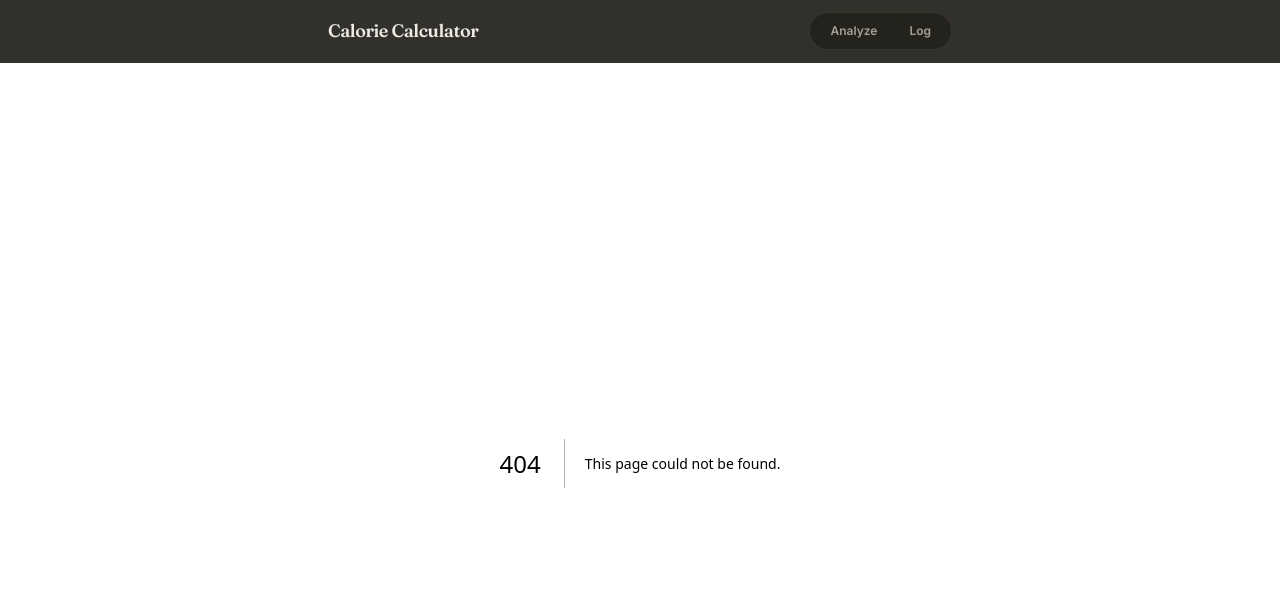
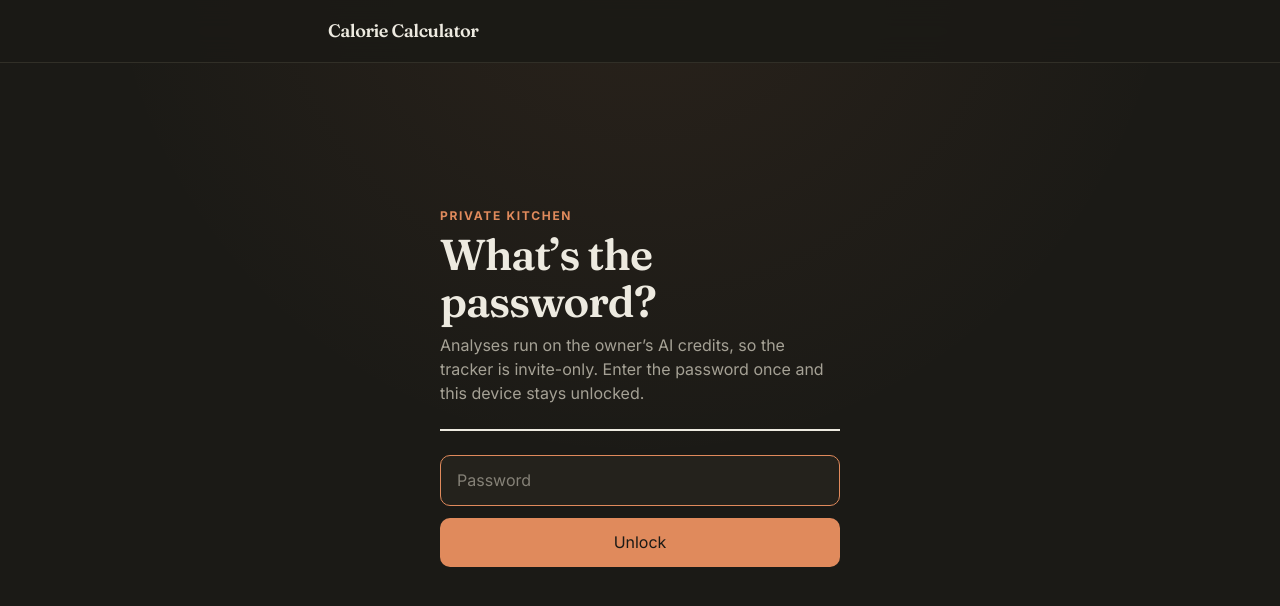
Before and after one commit to anton-yankov/calorie-calculator, a Next.js app: page /login in a window 1280 px wide. Before the commit this address had no page. Shown: the top 606 px of the page. Built offline with nearby package versions, Linux system fonts and the light colour scheme.

Commit message:
Replace Basic Auth with cookie-based login gate
- Add password login page and server action
- Store a hashed auth cookie for persistent access
- Redirect locked visitors and hide navigation tabs on login

```diff
--- a/src/app/globals.css
+++ b/src/app/globals.css
@@ -85,6 +85,14 @@ label[for] {
   outline-offset: 3px;
 }
 
+/* Text fields signal focus with their accent border (focus:border-accent) —
+   this unlayered outline would otherwise beat their focus:outline-none
+   utility and draw a second ring around them */
+input:focus-visible,
+textarea:focus-visible {
+  outline: none;
+}
+
 /* Skeleton shimmer: a directional highlight sweeping across ghost bars.
    The card frame stays completely still — only the bars carry motion. */
 @keyframes shimmer {
--- /dev/null
+++ b/src/app/login/LoginForm.tsx
@@ -0,0 +1,44 @@
+"use client";
+
+import { useActionState } from "react";
+import { Spinner } from "@/components/loaders";
+import { login } from "./actions";
+
+export function LoginForm() {
+  const [state, formAction, pending] = useActionState(login, null);
+
+  return (
+    <form action={formAction} className="flex flex-col gap-3">
+      <label htmlFor="password" className="sr-only">
+        Password
+      </label>
+      <input
+        id="password"
+        name="password"
+        type="password"
+        required
+        autoFocus
+        autoComplete="current-password"
+        placeholder="Password"
+        className="rounded-panel border border-line bg-surface px-4 py-3 text-foreground placeholder:text-muted/75 transition-colors focus:border-accent focus:outline-none"
+      />
+
+      <button
+        type="submit"
+        disabled={pending}
+        className="flex items-center justify-center gap-2 rounded-panel bg-accent px-4 py-3 font-semibold text-background transition duration-200 hover:-translate-y-0.5 hover:brightness-110 disabled:translate-y-0 disabled:cursor-not-allowed disabled:opacity-40"
+      >
+        {pending && <Spinner />}
+        {pending ? "Checking…" : "Unlock"}
+      </button>
+
+      <p aria-live="polite" className="min-h-5 text-sm text-danger">
+        {state?.error && (
+          <span className="block rounded-panel border-l-4 border-danger bg-danger-soft px-4 py-3">
+            {state.error}
+          </span>
+        )}
+      </p>
+    </form>
+  );
+}
--- /dev/null
+++ b/src/app/login/actions.ts
@@ -0,0 +1,27 @@
+"use server";
+
+import { cookies } from "next/headers";
+import { redirect } from "next/navigation";
+import { AUTH_COOKIE, authTokenFor } from "@/lib/auth";
+
+export type LoginState = { error: string } | null;
+
+export async function login(_prev: LoginState, formData: FormData): Promise<LoginState> {
+  const password = process.env.SITE_PASSWORD;
+  // Gate is off (e.g. local dev) — nothing to check
+  if (!password) redirect("/");
+
+  const submitted = formData.get("password");
+  if (typeof submitted !== "string" || submitted !== password) {
+    return { error: "That’s not it — check the password and try again." };
+  }
+
+  (await cookies()).set(AUTH_COOKIE, await authTokenFor(password), {
+    httpOnly: true,
+    secure: process.env.NODE_ENV === "production",
+    sameSite: "lax",
+    path: "/",
+    maxAge: 60 * 60 * 24 * 365,
+  });
+  redirect("/");
+}
--- /dev/null
+++ b/src/app/login/page.tsx
@@ -0,0 +1,28 @@
+import type { Metadata } from "next";
+import { LoginForm } from "./LoginForm";
+
+export const metadata: Metadata = {
+  title: "Unlock — Calorie Calculator",
+  description: "Enter the password to use the calorie tracker.",
+};
+
+export default function LoginPage() {
+  return (
+    <main className="page-enter mx-auto flex w-full max-w-md flex-1 flex-col justify-center gap-6 px-5 pb-24 pt-10 sm:px-6">
+      <header className="border-b-2 border-foreground pb-6">
+        <p className="mb-2 text-xs font-bold uppercase tracking-[0.14em] text-accent">
+          Private kitchen
+        </p>
+        <h1 className="font-serif text-[clamp(2rem,8vw,2.7rem)] font-semibold leading-[1.08] tracking-tight">
+          What’s the password?
+        </h1>
+        <p className="mt-2 text-[15px] text-muted sm:text-base">
+          Analyses run on the owner’s AI credits, so the tracker is invite-only. Enter the password
+          once and this device stays unlocked.
+        </p>
+      </header>
+
+      <LoginForm />
+    </main>
+  );
+}
--- a/src/components/TopNav.tsx
+++ b/src/components/TopNav.tsx
@@ -10,6 +10,9 @@ const tabs = [
 
 export function TopNav() {
   const pathname = usePathname();
+  // The locked screen keeps the wordmark but drops the tabs — every
+  // destination would just bounce back to /login anyway
+  const locked = pathname === "/login";
 
   return (
     <nav className="sticky top-0 z-30 border-b border-line/80 bg-background/90 backdrop-blur-xl">
@@ -18,7 +21,7 @@ export function TopNav() {
           <span className="sm:hidden">Calories</span>
           <span className="hidden sm:inline">Calorie Calculator</span>
         </Link>
-        <div className="flex rounded-full border border-line bg-surface p-1">
+        <div className={`flex rounded-full border border-line bg-surface p-1 ${locked ? "invisible" : ""}`}>
           {tabs.map((tab) => {
             const active = pathname === tab.href;
             return (
--- /dev/null
+++ b/src/lib/auth.ts
@@ -0,0 +1,17 @@
+export const AUTH_COOKIE = "site-auth";
+
+/**
+ * The auth cookie stores a SHA-256 digest of the site password rather than
+ * the password itself, so a leaked cookie never reveals the actual secret.
+ * Web Crypto is used because this runs in both the proxy (edge) and server
+ * actions (node).
+ */
+export async function authTokenFor(password: string): Promise<string> {
+  const digest = await crypto.subtle.digest(
+    "SHA-256",
+    new TextEncoder().encode(`calorie-gate:${password}`),
+  );
+  return Array.from(new Uint8Array(digest))
+    .map((byte) => byte.toString(16).padStart(2, "0"))
+    .join("");
+}
--- a/src/proxy.ts
+++ b/src/proxy.ts
@@ -1,29 +1,36 @@
 import { NextResponse, type NextRequest } from "next/server";
+import { AUTH_COOKIE, authTokenFor } from "@/lib/auth";
 
 /**
- * Site-wide password gate (HTTP Basic Auth) so strangers can't run analyses
- * on our OpenAI credits. Active only when SITE_PASSWORD is set — locally it
- * usually isn't, so dev stays open. The browser prompts once and remembers.
+ * Site-wide password gate so strangers can't run analyses on our OpenAI
+ * credits. Active only when SITE_PASSWORD is set — locally it usually isn't,
+ * so dev stays open.
+ *
+ * Uses a cookie set by the /login page instead of HTTP Basic Auth: standalone
+ * home-screen web apps can't show the Basic Auth dialog (they just hang on a
+ * blank splash screen), but they can render a login page and keep a cookie.
  */
-export default function proxy(request: NextRequest) {
+export default async function proxy(request: NextRequest) {
   const password = process.env.SITE_PASSWORD;
   if (!password) return NextResponse.next();
 
-  const auth = request.headers.get("authorization");
-  if (auth?.startsWith("Basic ")) {
-    try {
-      // Any username is accepted; only the password matters
-      const submitted = atob(auth.slice(6)).split(":").slice(1).join(":");
-      if (submitted === password) return NextResponse.next();
-    } catch {
-      // fall through to the 401
-    }
+  const authed =
+    request.cookies.get(AUTH_COOKIE)?.value === (await authTokenFor(password));
+  const { pathname } = request.nextUrl;
+
+  if (pathname === "/login") {
+    // Already-unlocked visitors skip straight to the app
+    return authed ? NextResponse.redirect(new URL("/", request.url)) : NextResponse.next();
   }
 
-  return new NextResponse("Authentication required", {
-    status: 401,
-    headers: { "WWW-Authenticate": 'Basic realm="Calorie Calculator"' },
-  });
+  if (authed) return NextResponse.next();
+
+  // fetch() callers need a status code, not a redirect to an HTML page
+  if (pathname.startsWith("/api/")) {
+    return new NextResponse("Authentication required", { status: 401 });
+  }
+
+  return NextResponse.redirect(new URL("/login", request.url));
 }
 
 export const config = {
```
